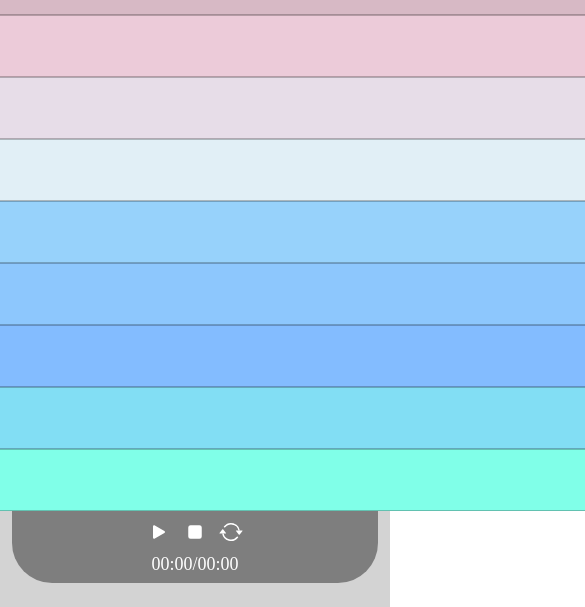
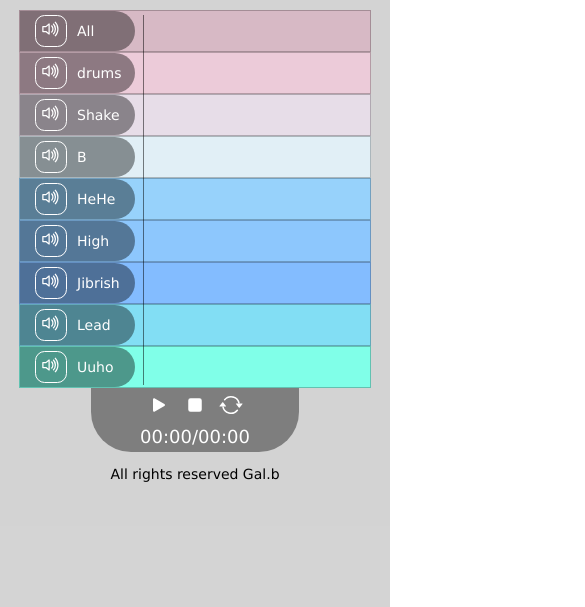
Before and after one commit to gal717358/Moveo-looper, a React app: page / in a window 390 px wide. Shown: the part 237-844 px from the top of the page, 585 px wide, since content can reach past the window. Built offline with nearby package versions, Linux system fonts and the light colour scheme.

Commit message:
after responsiv corections

```diff
--- a/src/Components/App/App.css
+++ b/src/Components/App/App.css
@@ -14,3 +14,10 @@
 height: 82px;
 width: 82px;
 }
+
+
+@media screen and (max-width: 620px) {
+  .app__rights{
+font-size: 14px;
+  }
+}
--- a/src/Components/App/App.js
+++ b/src/Components/App/App.js
@@ -4,12 +4,12 @@ import Player from '../Player/Player';
 
 function App() {
   return (
-    <div className="App">
+    <div className='App'>
       <main className='main'>
-      <img className='logo' src={logo} alt='moveo-logo'></img>
-      <Player/>
+        <img className='logo' src={logo} alt='moveo-logo'></img>
+        <Player />
+        <p className='app__rights'>All rights reserved Gal.b</p>
       </main>
-
     </div>
   );
 }
--- a/src/Components/Buttons/Buttons.css
+++ b/src/Components/Buttons/Buttons.css
@@ -35,3 +35,25 @@
 .button:focus {
   outline: none;
 }
+
+@media screen and (max-width: 1024px) {
+  .buttons__container {
+    width: 300px;
+    padding: 6px;
+  }
+}
+
+
+@media screen and (max-width: 820px) {
+  .buttons__container {
+    width: 250px;
+    padding: 4px;
+  }
+}
+
+@media screen and (max-width: 620px) {
+  .buttons__container {
+    width: 200px;
+  padding: 4px;
+  }
+}
--- a/src/Components/Buttons/Buttons.js
+++ b/src/Components/Buttons/Buttons.js
@@ -39,7 +39,7 @@ const Buttons = (props) => {
           </span>
           /
           <span className='button__duration'>{`${
-            props.timeCalculation(props.trackDuration) !== '00:17'
+            props.timeCalculation(props.trackDuration).includes('NaN')
               ? '00:00'
               : props.timeCalculation(props.trackDuration)
           }`}</span>
--- a/src/Components/Player/Player.css
+++ b/src/Components/Player/Player.css
@@ -1,8 +1,8 @@
 .player__container {
-position: relative;
+  position: relative;
 }
 
-.player__bar{
+.player__bar {
   position: absolute;
   top: 1;
   left: 140px;
@@ -33,3 +33,43 @@ position: relative;
   background: rgb(0, 0, 0);
   cursor: pointer;
 }
+
+
+@media screen and (max-width: 1024px) {
+  .player__bar {
+    left: 140px;
+    width: 80%;
+    height: 560px;
+  }
+  .player__bar::-webkit-slider-thumb {
+    height: 550px;
+  }
+}
+
+@media screen and (max-width: 820px) {
+  .player__bar {
+    left: 140px;
+    width: 75%;
+    height: 470px;
+  }
+  .player__bar::-webkit-slider-thumb {
+    height: 460px;
+  }
+  .player__title{
+    font-size: 24px;
+    }
+}
+
+@media screen and (max-width: 620px) {
+  .player__bar {
+    left: 140px;
+    width: 60%;
+    height: 380px;
+  }
+  .player__bar::-webkit-slider-thumb {
+    height: 370px;
+  }
+  .player__title{
+  font-size: 20px;
+  }
+}
--- a/src/Components/Track/Track.css
+++ b/src/Components/Track/Track.css
@@ -7,6 +7,7 @@
   width: 1000px;
   height: 60px;
   border: 1px solid rgba(0, 0, 0, 0.24);
+  margin: 0 16px;
 }
 .track__wrapper {
   display: flex;
@@ -31,7 +32,7 @@
   text-align: center;
 }
 
-.track__mute:hover{
+.track__mute:hover {
   border-color: pink;
   color: pink;
 }
@@ -39,4 +40,44 @@
 .track__title {
   color: white;
   padding-left: 10px;
+  font-size: 16px;
 }
+
+@media screen and (max-width: 1024px) {
+  .track__container {
+    width: 800px;
+    height: 60px;
+  }
+  .track__wrapper {
+    width: 100px;
+    padding-left: 15px;
+  }
+}
+
+
+@media screen and (max-width: 820px) {
+  .track__container {
+    width: 600px;
+    height: 50px;
+  }
+  .track__wrapper {
+    width: 100px;
+    height: 50px;
+  }
+
+}
+
+@media screen and (max-width: 620px) {
+  .track__container {
+    width: 350px;
+    height: 40px;
+  }
+  .track__wrapper {
+    width: 100px;
+    height: 40px;
+  }
+  .track__title {
+    font-size: 14px;
+  }
+
+}
```
Also changed, not shown: src/vendor/normalize.css.
